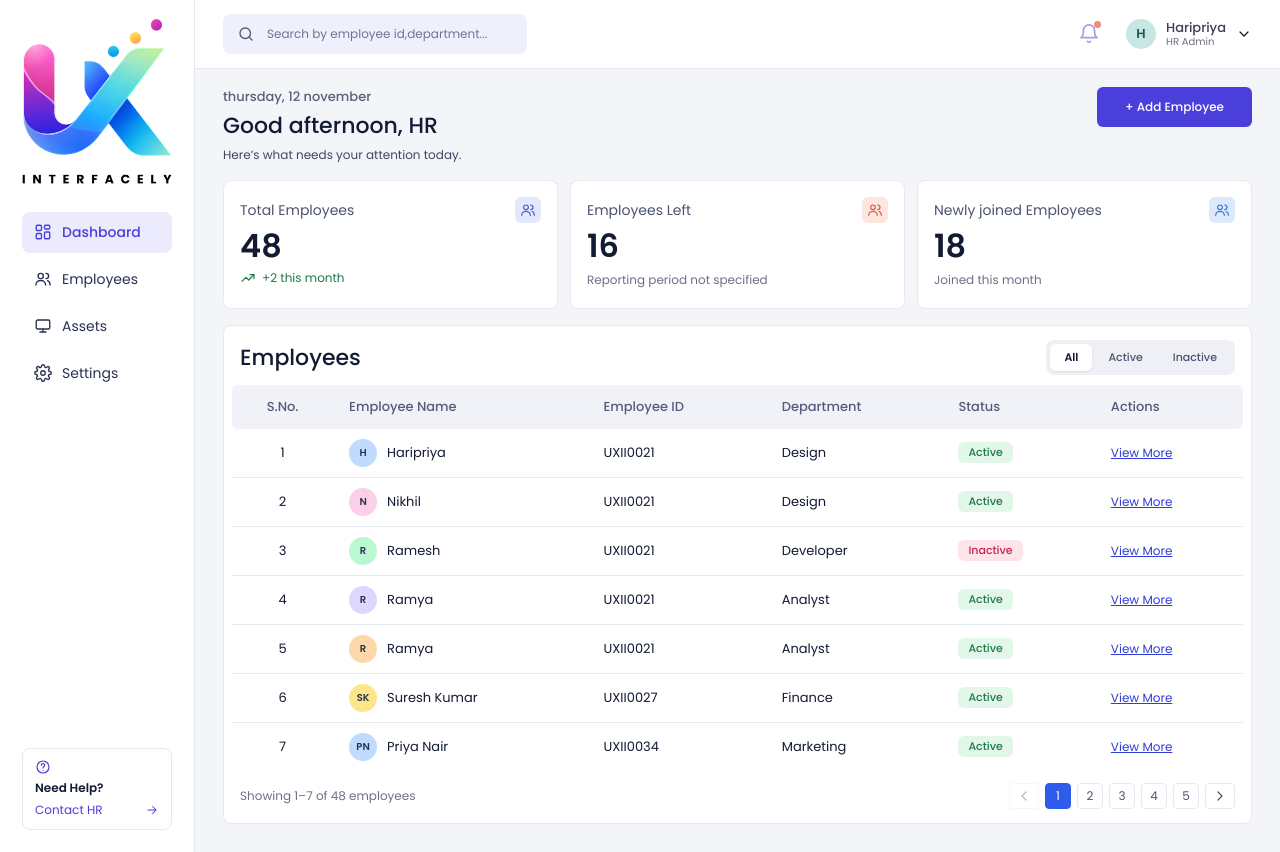
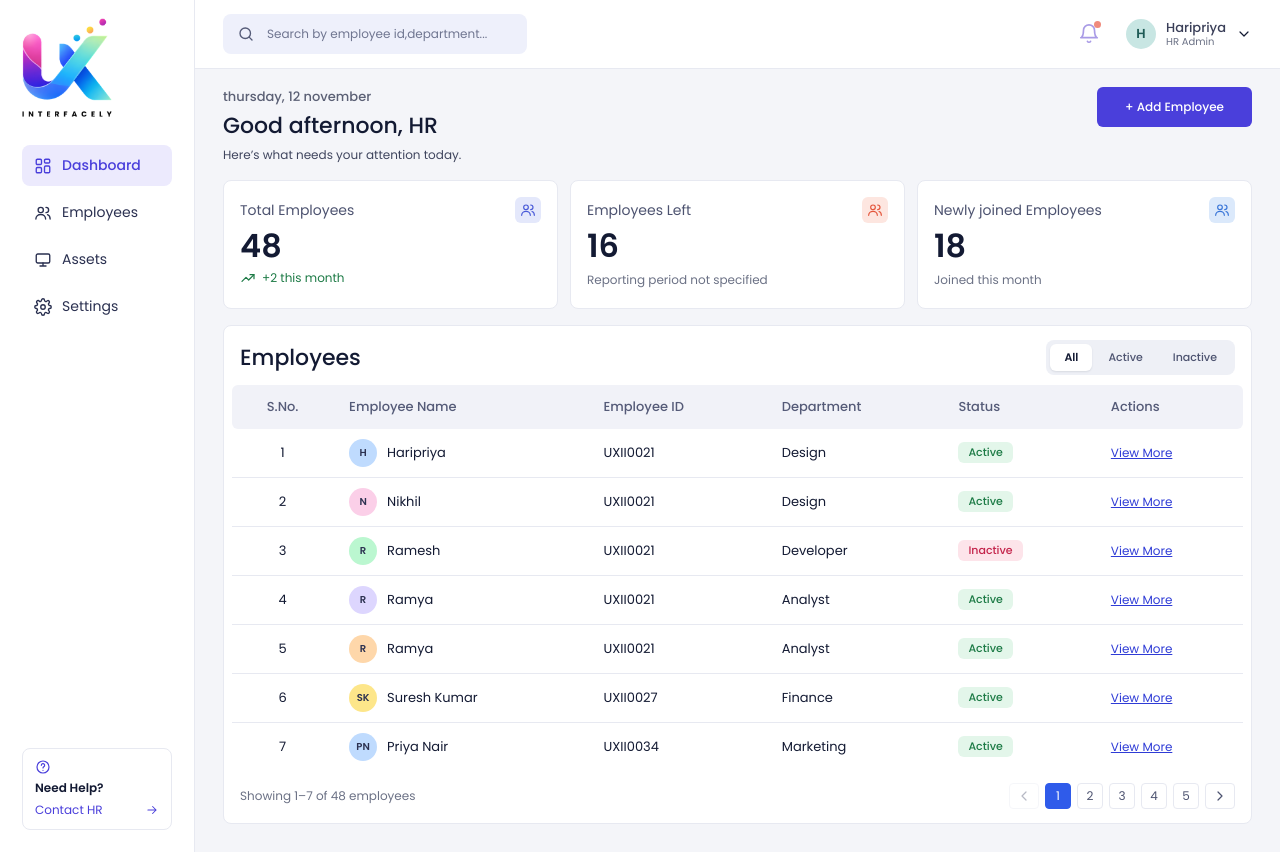
Before and after one commit to prathyusha-ux/hr-dashboard, a React (Vite) app in the folder hr-dashboard/: page / in a window 1280 px wide. Built offline with nearby package versions, Linux system fonts and the light colour scheme.

Commit message:
Reduce logo image max width to 90px

```diff
--- a/hr-dashboard/src/Dashboard.jsx
+++ b/hr-dashboard/src/Dashboard.jsx
@@ -227,7 +227,7 @@ export default function Dashboard() {
   <img
     src="/logonew.png"
     alt="Interfacely"
-    style={{ width: "100%", maxWidth: 150, height: "auto", display: "block" }}
+    style={{ width: "100%", maxWidth: 90, height: "auto", display: "block" }}
   />
 </div>
         <nav className="nav">
```
